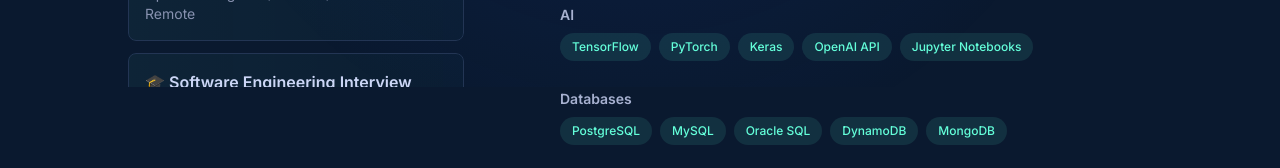
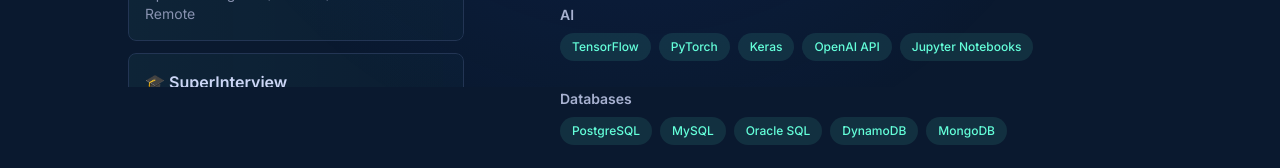
Before and after one commit to advait-d/portfolio, a Next.js app: page / in a window 1280 px wide. Shown: the part 713-881 px from the top of the page. Built offline with nearby package versions, Linux system fonts and the light colour scheme.

Commit message:
style: rename and update description for SuperInterview promo card

```diff
--- a/src/components/PromoCards.tsx
+++ b/src/components/PromoCards.tsx
@@ -36,10 +36,10 @@
             <div className="flex justify-between items-center">
               <div>
                 <p className="text-[#ccd6f6] font-semibold">
-                  🎓 Software Engineering Interview Mastery Guide
+                  🎓 SuperInterview
                 </p>
                 <p className="text-[#8892b0] text-sm mt-1">
-                  Premium explanation of deep concepts, trade-off analysis, and real-world architecture patterns built for top-tier engineering interviews.
+                  Explore the Complete SWE Interview Guide.
                 </p>
               </div>
               <span className="text-[#64ffda] group-hover:translate-x-1 transition-transform duration-300">→</span>
```
